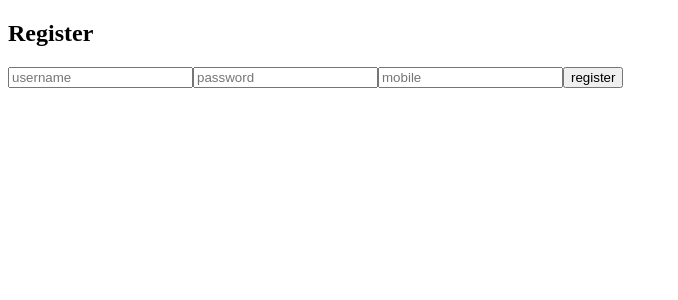
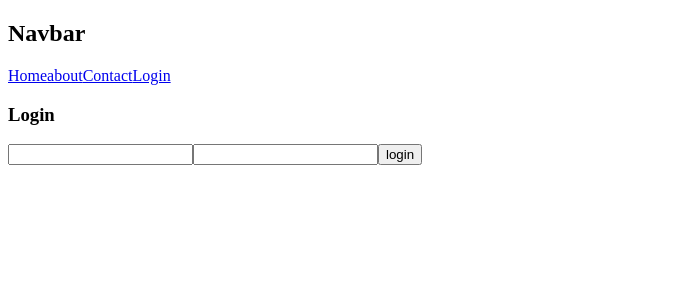
Before and after one commit to govindsank/react, a React (Vite) app: page /login in a window 1280 px wide. Shown: the top 300 px of the page, without its empty margins (0-678 px from the left). Built offline with nearby package versions, Linux system fonts and the light colour scheme.

Commit message:
Add files via upload

```diff
--- /dev/null
+++ b/src/about.jsx
@@ -0,0 +1,7 @@
+function About(){
+    return(
+        <h2>About us</h2>
+    );
+
+}
+export default About;
--- /dev/null
+++ b/src/contact-us.jsx
@@ -0,0 +1,7 @@
+function ContactUs(){
+    return(
+        <h2>contact us</h2>
+    );
+
+}
+export default ContactUs;
--- /dev/null
+++ b/src/home.jsx
@@ -0,0 +1,7 @@
+function Home(){
+    return(
+        <h2>Home</h2>
+    );
+
+}
+export default Home;
--- /dev/null
+++ b/src/login.jsx
@@ -0,0 +1,20 @@
+import { useNavigate } from "react-router-dom";
+
+function Login(){
+    const navigate=useNavigate();
+    const login=()=>{
+        localStorage.setItem("token","a1b2c3d4e5f6");
+        navigate("/profile");
+    }
+    return(
+        <div>
+            <h3>Login</h3>
+            <form>
+            <input type="text" name="username" id="username" />
+            <input type="password" name="password" id="password" />
+            <button onClick={login}type="button">login</button>
+            </form>
+        </div>
+    );
+}
+export default Login;
--- a/src/main.jsx
+++ b/src/main.jsx
@@ -1,6 +1,6 @@
 import React from "react";
 import ReactDOM from "react-dom/client";
-
+import App5 from "./page1.jsx";
 import App2 from './App.jsx';
 
 let root = document.getElementById("root");
@@ -16,4 +16,4 @@ let root = document.getElementById("root");
 //     }
 // }
 
-ReactDOM.createRoot(root).render(<App2 />)
+ReactDOM.createRoot(root).render(<App5 />)
--- /dev/null
+++ b/src/middleware/middleware.jsx
@@ -0,0 +1,10 @@
+import { Navigate } from "react-router-dom";
+function MW({children}){
+    let token=localStorage.getItem("token");
+
+    if(token){
+        return children;
+    }
+    return(<Navigate to={"/login"}/>);
+}
+export default MW;
--- /dev/null
+++ b/src/navi.jsx
@@ -0,0 +1,16 @@
+import { Link } from "react-router-dom";
+function Nav(){
+    return(
+       <>
+       <h2>
+        Navbar
+       </h2>
+       <span><Link to={"/"}>Home</Link></span>
+       <span><Link to={"/about"}>about</Link></span>
+       <span><Link to={"/contact-us"}>Contact</Link></span>
+       <span><Link to={"/login"}>Login</Link></span>
+       </>
+    );
+
+}
+export default Nav;
--- /dev/null
+++ b/src/page1.jsx
@@ -0,0 +1,27 @@
+import {BrowserRouter, Routes,Route} from "react-router-dom";
+import Nav from "./navi";
+import Home from "./home";
+import About from "./about";
+import ContactUs from "./contact-us";
+import Login from "./login";
+import App6 from "./register";
+import MW from "./middleware/middleware";
+import Profile from "./profile";
+
+
+function App5(){
+    return(
+        <BrowserRouter>
+        <Nav />
+        <Routes>
+            <Route index element={<Home/>}/>
+            <Route path="/about" element={<About/>}/>
+            <Route path="/contact-us" element={<ContactUs/>}/>
+            <Route path="/login" element={<Login/>}/>
+            <Route path="/profile"element={<MW><Profile/></MW>}/>
+            <Route path="/register"element={ <App6 />}/>
+        </Routes>
+            </BrowserRouter>
+    );
+}
+export default App5
--- /dev/null
+++ b/src/profile.jsx
@@ -0,0 +1,16 @@
+import { useNavigate } from "react-router-dom";
+
+function Profile(){
+    const navigate=useNavigate();
+    const logout=()=>{
+        localStorage.removeItem("token");
+        navigate("/login");
+    }
+    return(
+        <div>
+            <h3>this is profile</h3>
+            <button onClick={logout}>logout</button>
+        </div>
+    );
+}
+export default Profile
--- /dev/null
+++ b/src/register.jsx
@@ -0,0 +1,64 @@
+import React,{useState,useEffect} from "react";
+import { useNavigate } from "react-router-dom";
+
+import axios from "axios"
+
+function App6(props){
+  const [login, setLogin]=useState(false);
+  const [profile, setProfile]=useState(false);
+
+  return(
+    <>
+    {!login?(
+      <Register setLogin={setLogin}/>
+    ):(
+      <login setProfile={setProfile}/>
+    )}
+    </>
+  );
+}
+export default App6;
+
+function Register({setLogin}){
+    const navigate=useNavigate();
+  const register = () => {
+    let username =document.getElementById("username").value;
+    let password =document.getElementById("password").value;
+    let mobile =document.getElementById("mobile").value;
+    let response =axios.post("http://localhost:3000/register",{
+      username,
+      password,
+      mobile
+    });
+    response.then((res)=>{
+      alert(response.data);
+      if(res.status ==200){
+        setLogin(true);
+      } navigate("/login")
+    })
+
+    .catch(error=>{
+      alert(res.response.data);
+      console.log(error);
+    });
+  };
+  return(
+    <>
+    <h2>Register</h2>
+    <input type="text" name="username" id="username" placeholder="username" />
+    <input type="password" name="password" id="password" placeholder="password" />
+    <input type="number" name="mobile" id="mobile" placeholder="mobile"/>
+    <input type="submit" value="register" onClick={register} />
+    </>
+  );
+}
+function Login({setProfile}){
+  return(
+    <>
+    <h2>Login</h2>
+    <input type="text" name="username" id="username" placeholder="username" />
+    <input type="password" name="password" id="password" placeholder="password" />
+    <input type="submit" value="register" />
+    </>
+  )
+}
```
Also changed, not shown: package.json (+9 -8 lines), 1 other file (tests, documents, lock files or other folders).
